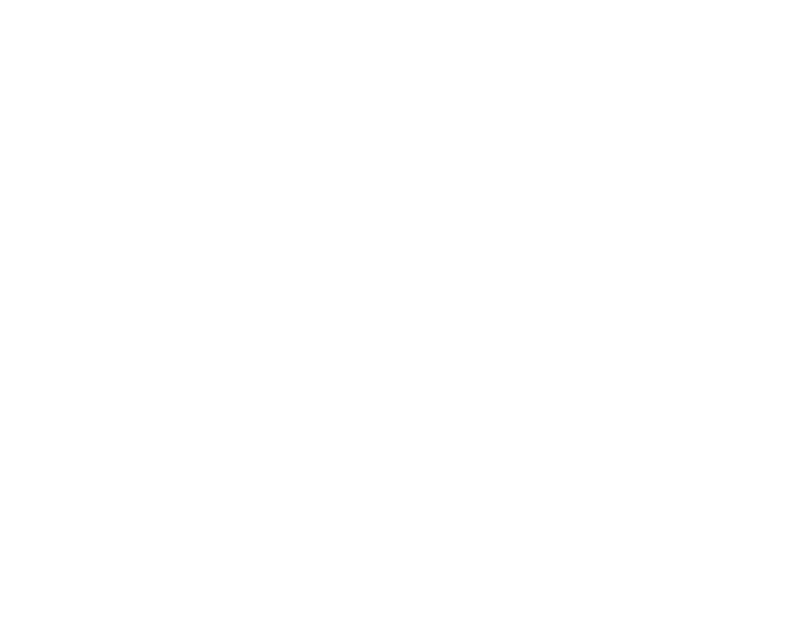
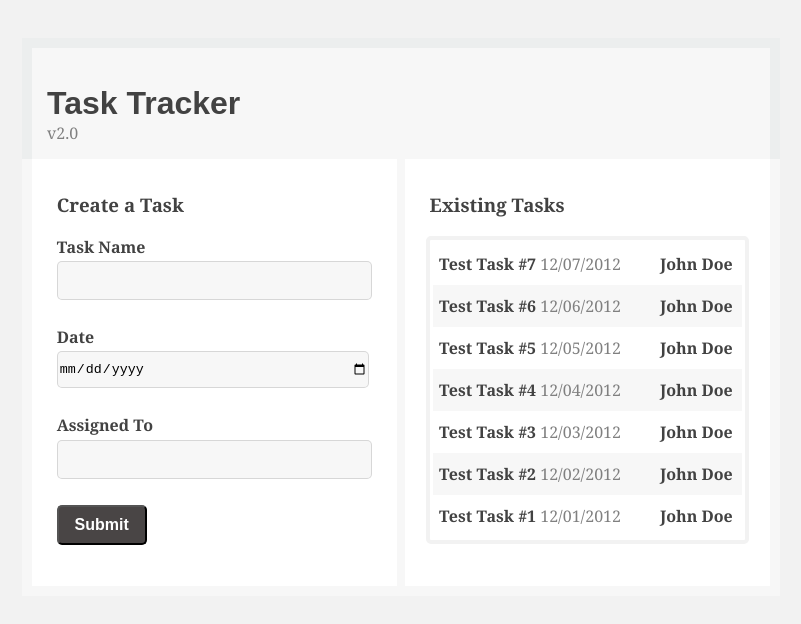
Before and after one commit to kartik1211/MyI-icc-project, a plain HTML site: page index.html in a window 1280 px wide. Shown: the whole page, without its empty margins (239-1040 px from the left). Drawn offline with Linux system fonts and the light colour scheme.

Commit message:
Task Tracked

```diff
--- a/data.js
+++ b/data.js
@@ -1,4 +1,4 @@
-var data=[
+var data = [
     {
         "name": "Test Task #1",
         "date": "12/01/2012",
--- a/index.html
+++ b/index.html
@@ -1,14 +1,50 @@
 <!DOCTYPE html>
 <html lang="en">
+
 <head>
     <meta charset="UTF-8">
     <meta name="viewport" content="width=device-width, initial-scale=1.0">
     <title>Task Tracker 2.0</title>
     <link rel="stylesheet" type="text/css" href="styles.css">
 </head>
+
 <body>
-
+    <div class="container">
+        <header>
+            <h1>
+                <strong>Task Tracker</strong>
+            </h1>
+            <span>v2.0</span>
+        </header>
+        <div id="sections">
+            <section>
+                <h3>Create a Task</h3>
+                <form>
+                    <div class="form-group">
+                        <label for="taskName">Task Name</label>
+                        <input type="text" class="form-control" id="taskName">
+                    </div>
+                    <div class="form-group">
+                        <label for="taskDate">Date</label>
+                        <input type="date" class="form-control" id="taskDate">
+                    </div>
+                    <div class="form-group">
+                        <label for="taskAssignedTo">Assigned To</label>
+                        <input type="text" class="form-control" id="taskAssignedTo">
+                    </div>
+                    <button type="button" id="submit">Submit</button>
+                </form>
+            </section>
+            <section>
+                <h3>Existing Tasks</h3>
+                <div id="tableBox">
+                    <table id="taskList"></table>
+                </div>
+            </section>
+        </div>
+    </div>
     <script src="data.js"></script>
     <script src="jsfile.js"></script>
 </body>
+
 </html>
--- a/jsfile.js
+++ b/jsfile.js
@@ -0,0 +1,34 @@
+var dataToLoad = data,
+    table = document.getElementById('taskList'),
+    tableLength = dataToLoad.length,
+    taskName = document.getElementById('taskName'),
+    taskDate = document.getElementById('taskDate'),
+    taskAssignedTo = document.getElementById('taskAssignedTo'),
+    submit = document.getElementById('submit');
+
+submit.addEventListener('click', addTask)
+
+function addTask(){
+    if(taskName.value && taskDate.value &&taskAssignedTo.value){
+        var date = new Date(taskDate.value),
+        formatedDate =date.getMonth()+"/"+date.getDate()+"/"+date.getFullYear(),
+        obj ={
+            name: taskName.value,
+            date: formatedDate,
+            assigned: taskAssignedTo.value
+       }
+       appendToTable(obj)
+    }else{
+        alert("please fill all the feilds and click submit")
+    }
+}
+
+for(var i=0; i<tableLength;i++){
+    var obj = dataToLoad[i];
+    appendToTable(obj)
+}
+function appendToTable(obj){
+    table.insertAdjacentHTML("afterbegin",
+           `<tr><td><strong>${obj.name}</strong><span> ${obj.date}
+            </span></td><td><strong>${obj.assigned}</strong></td></tr>`)
+}
--- a/styles.css
+++ b/styles.css
@@ -0,0 +1,111 @@
+body{
+    background:#f2f2f2;
+    color: #424242;
+    font-family: Georgia, serif;
+}
+
+.container,tbody:nth-child(even){
+    background-color:#f7f7f7;
+}
+
+.container{
+    width: 60%;
+    margin: 3% auto 0 auto;
+}
+
+header{
+    border: 10px solid #e3e6e688;
+    border-bottom: 0;
+}
+
+
+header>span{
+    margin-top: 0;
+    padding-top: 0;
+}
+
+header>h1{
+    margin-bottom: 0;
+    font-family: Arial, Helvetica, sans-serif;
+}
+
+.container>header,.container section,td{
+    padding: 2%;
+}
+
+section>h3,section>form{
+    padding-left: 3%;
+}
+
+span{
+    color: #808080;
+}
+
+label,button {
+  font-weight: bold;
+}
+
+button{
+    background: #494545;
+    font-size: 100%;
+    color: white;
+    width: 90px;
+    height: 40px;
+}
+
+input,#tableBox,button{
+    border-radius: 5px;
+}
+
+input{
+    display: block;
+    width: 95%;
+    border:1px solid rgba(204, 204, 204, 0.747);
+    background: #f7f7f7;
+    height: 35px;
+    margin-top: 1%;
+}
+
+.form-group,#submit{
+    margin-bottom: 8%;
+}
+
+table {
+    border-collapse: collapse;
+    width: 98%;
+    margin: 1%;
+}
+
+#tableBox{
+    border-style: solid;
+    border-width: 4px;
+    border-color: #f2f2f2;
+    width:94%;
+    margin: 0 auto;
+}
+
+td{
+    padding-top: 10px;
+    padding-bottom: 10px;
+    margin: 2px;
+}
+
+#sections{
+    display: flex;
+    flex-wrap: wrap;
+    justify-content: space-between;
+    border: 10px solid #f7f7f7;
+    border-top: 0;
+}
+
+section{
+    background: white;
+    width: 45.5%;
+}
+
+@media only screen and (max-width: 960px) {
+    section{
+        width: 100%;
+        margin-bottom: 1%;
+    }
+}
```
Lines whose indentation alone changed are shown as unchanged.
